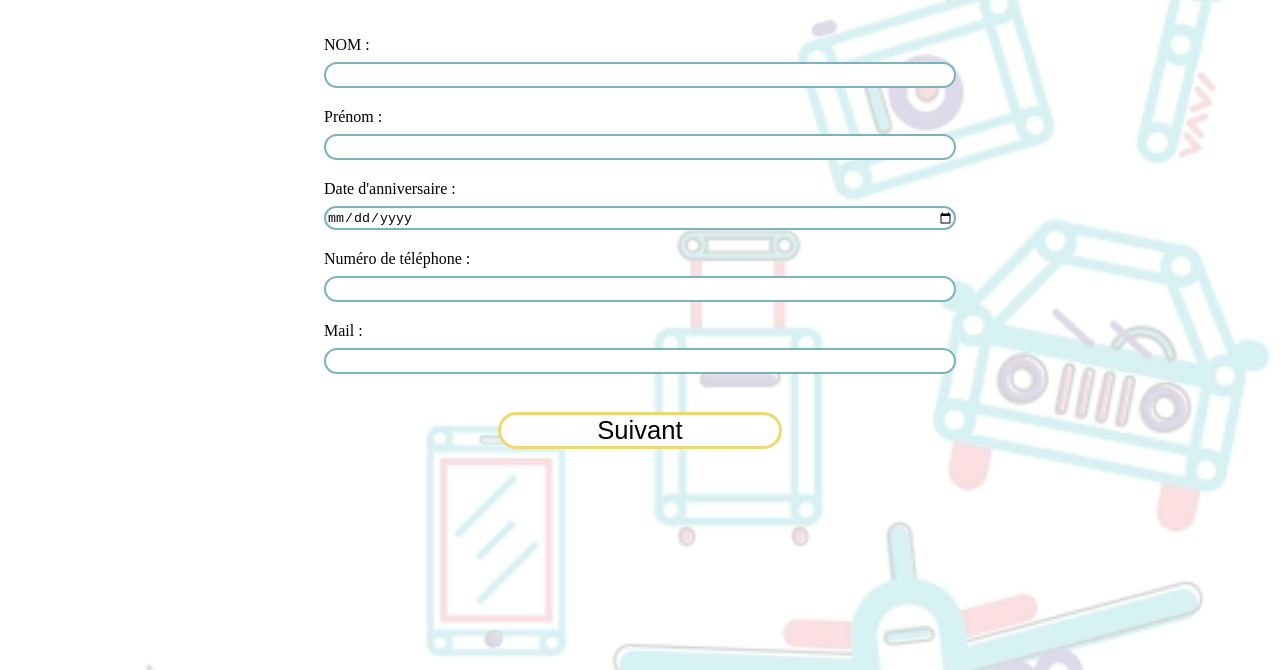
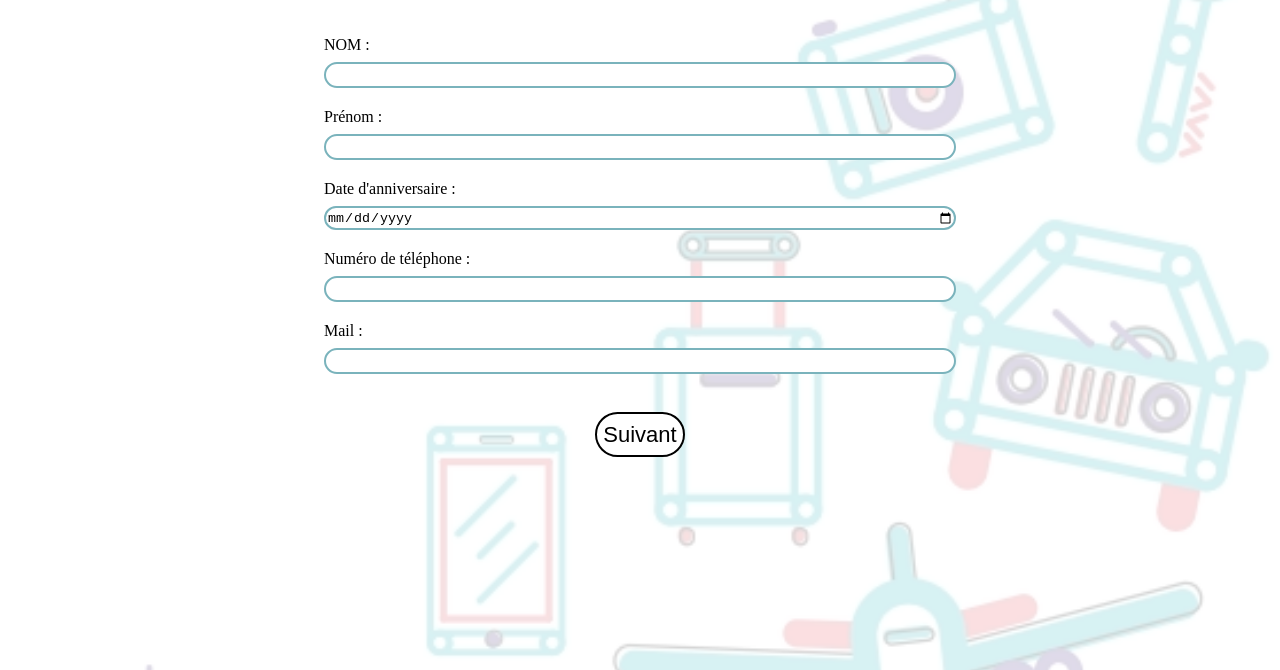
Before and after one commit to PierreEsseul/formNewCustomer, a website: page index.html in a window 1280 px wide. Shown: the part 130-800 px from the top of the page. Drawn offline with Linux system fonts and the light colour scheme.

Commit message:
modifie CSS JS

```diff
--- a/script.js
+++ b/script.js
@@ -106,6 +106,10 @@ function showResult() {
     const wifi = document.getElementById('wifi').value;
     const password = document.getElementById('password').value;
 
+    // Récupérer les tailles de lit
+    const bedSizeInputs = document.querySelectorAll('.bedSizeInput');
+    bedSizes = Array.from(bedSizeInputs).map(input => input.value);
+
     // Ajouter les tailles des lits
     bedSizes.forEach((size, index) => {
         resultBedSize += `\nTaille du lit ${index + 1}: ${size}<br>`;
@@ -167,6 +171,7 @@ function showResult() {
 }
 
 function sendMail() {
+
     var templateParams = {
         surname: document.getElementById('surname').value,
         name: document.getElementById('name').value,
--- a/styles.css
+++ b/styles.css
@@ -29,9 +29,8 @@ h2 {
 
 h3 {
     font-size: 2vw;
-    width: 14vw;
-    height: 45px;
-    margin: 20px auto auto auto;
+    width: 45%;
+    margin: 20px auto 7% auto;
     background-color: white;
     border: 2px solid rgb(241,215,112);
     border-radius: 30px 30px;
@@ -58,12 +57,12 @@ input {
 }
 
 button {
-    font-size: 2vw;
-    width: 45%;
-    text-align: center;
-    margin: 20px auto 7% auto;
+    font-size: 22px;
+    height: 45px;
+    margin: 20px auto auto auto;
+    color: black;
     background-color: white;
-    border: 3px solid rgb(241, 215, 112);
+    border: 2px solid black;
     border-radius: 30px 30px;
 }
 
```
